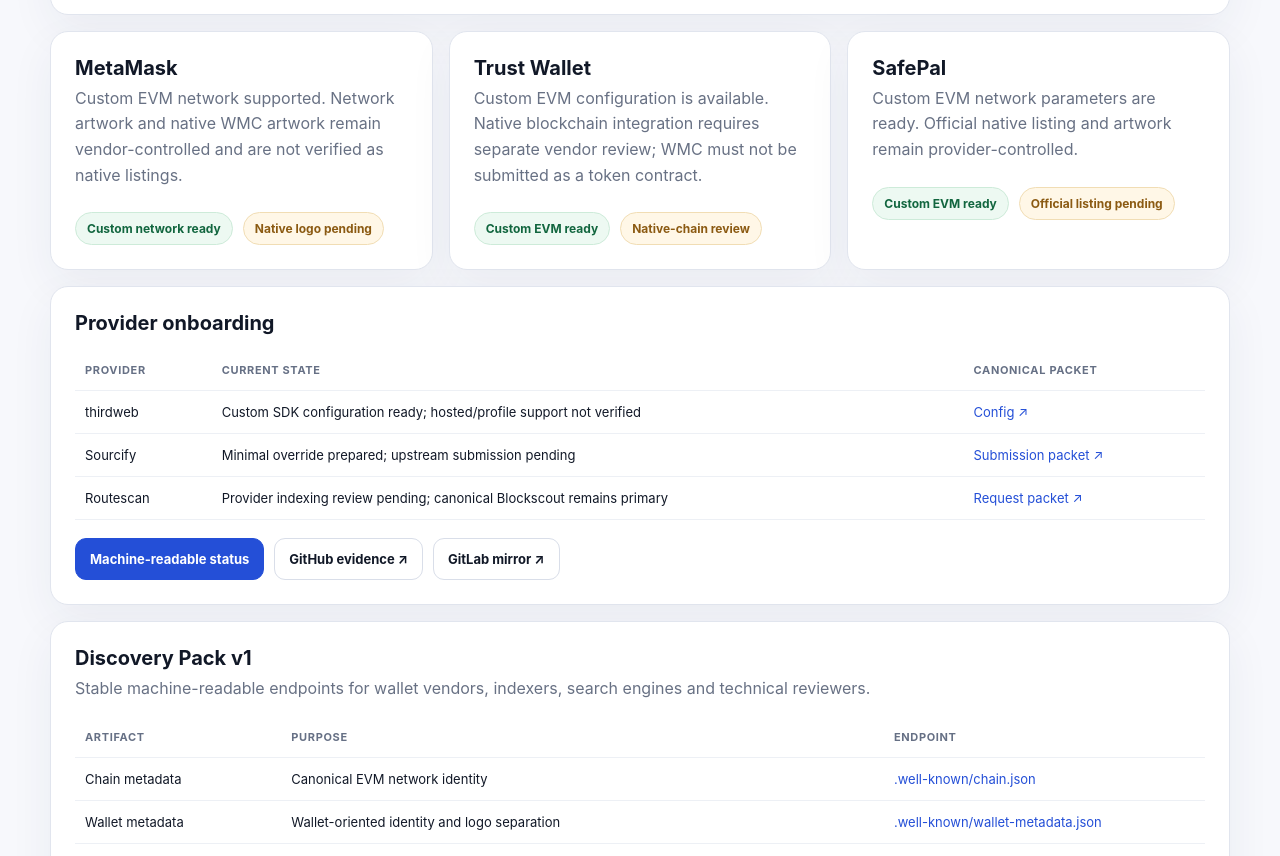
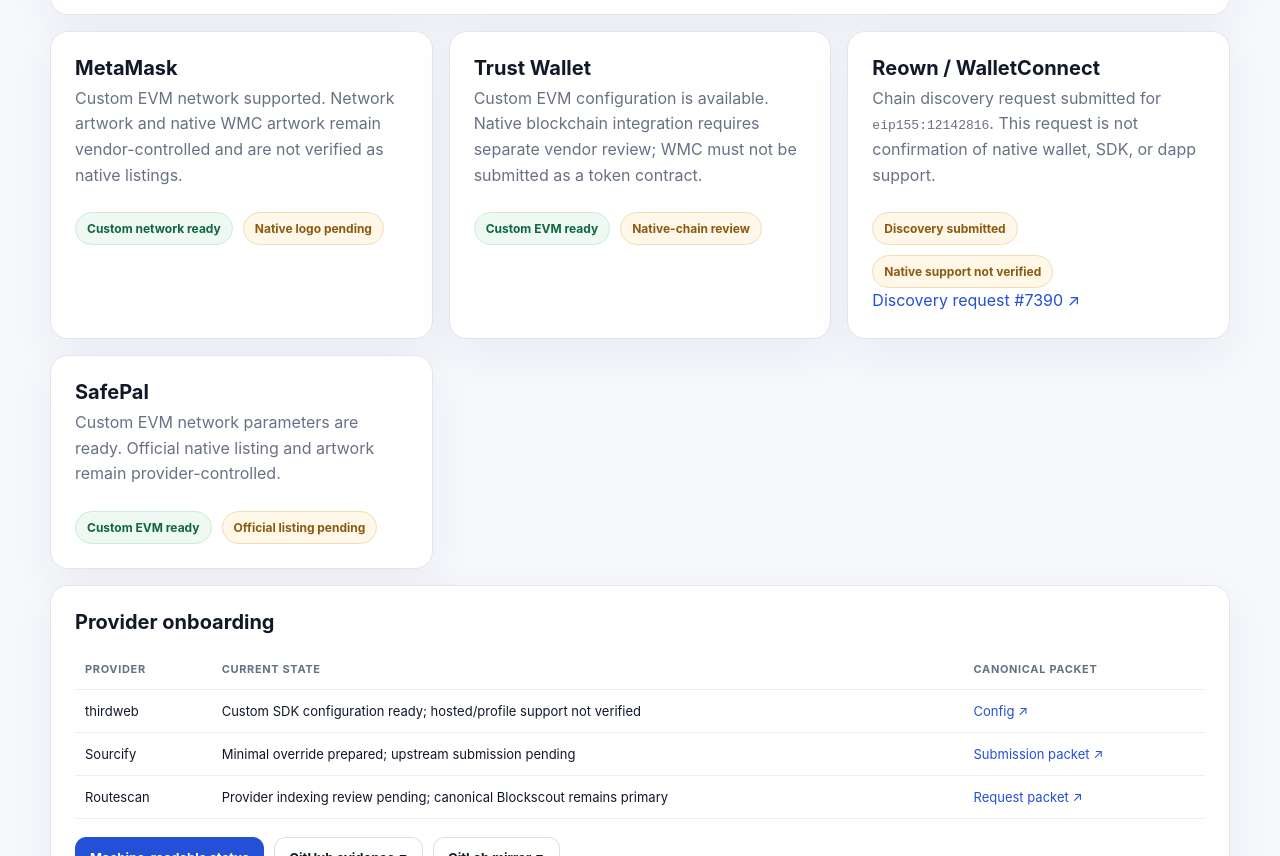
Before and after one commit to eriqueedw-star/winmar-chain, a plain HTML site: page apps/developer-tools/integrations.html in a window 1280 px wide. Shown: the part 1392-2248 px from the top of the page. Drawn offline with Linux system fonts and the light colour scheme.

Commit message:
fix: correct Reown discovery status and sync Integration Hub (#70)
* fix: distinguish Reown discovery request from native support

* fix: display Reown discovery evidence in Integration Hub

```diff
--- a/apps/developer-tools/integrations.html
+++ b/apps/developer-tools/integrations.html
@@ -135,6 +135,13 @@ footer{margin-top:48px;padding:28px 0 42px;border-top:1px solid #e3e6ee;color:#7
   </article>
 
   <article class="card third">
+    <h2>Reown / WalletConnect</h2>
+    <p>Chain discovery request submitted for <code>eip155:12142816</code>. This request is not confirmation of native wallet, SDK, or dapp support.</p>
+    <div class="statusbar"><span class="badge pending">Discovery submitted</span><span class="badge pending">Native support not verified</span></div>
+    <p><a href="https://github.com/WalletConnect/walletconnect-monorepo/issues/7390" target="_blank" rel="noopener">Discovery request #7390 ↗</a></p>
+  </article>
+
+  <article class="card third">
     <h2>SafePal</h2>
     <p>Custom EVM network parameters are ready. Official native listing and artwork remain provider-controlled.</p>
     <div class="statusbar"><span class="badge ok">Custom EVM ready</span><span class="badge pending">Official listing pending</span></div>
--- a/integrations/wallets/status.json
+++ b/integrations/wallets/status.json
@@ -56,7 +56,7 @@
       "issue": "https://github.com/WalletConnect/walletconnect-monorepo/issues/7390",
       "namespace": "eip155",
       "caip2": "eip155:12142816",
-      "vendorNativeSupport": "PENDING_REVIEW"
+      "vendorNativeSupport": "NOT_VERIFIED"
     }
   },
   "rules": [
```
